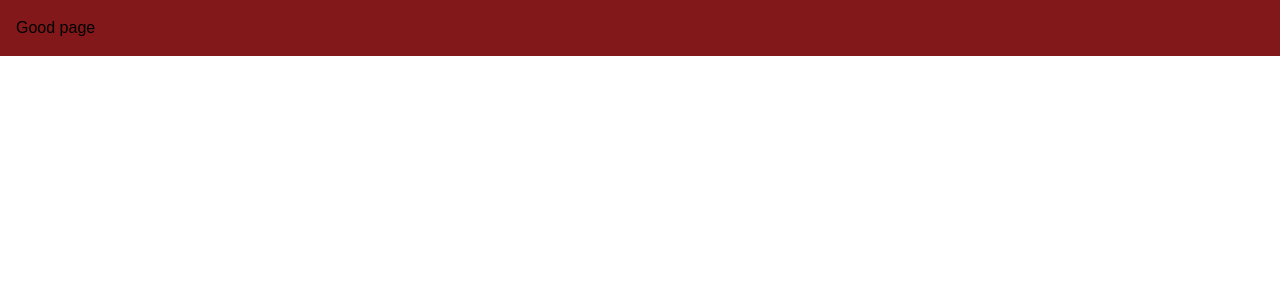
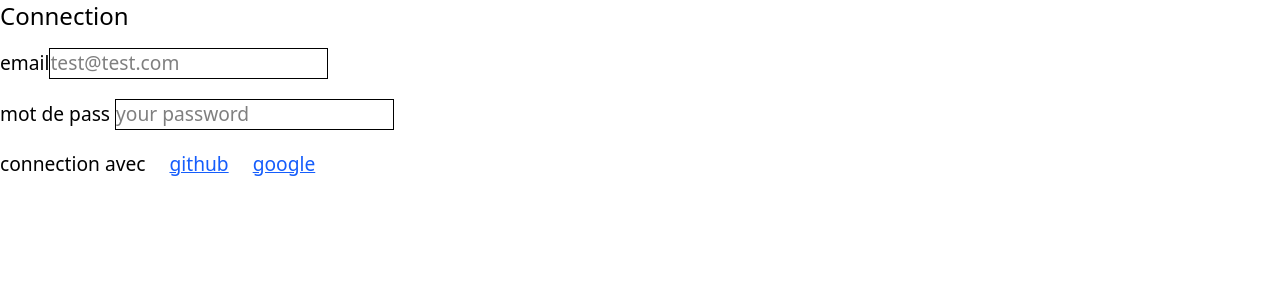
Before and after one commit to mysteriou13/expense-track, a Next.js app: page / in a window 1280 px wide. Shown: the top 300 px of the page. Built offline with nearby package versions, Linux system fonts and the light colour scheme; no server answers.

Commit message:
add connection with github account

```diff
--- a/package.json
+++ b/package.json
@@ -3,7 +3,7 @@
   "version": "0.1.0",
   "private": true,
   "scripts": {
-    "dev": "next dev",
+    "dev": "next dev --webpack",
     "build": "next build",
     "start": "next start",
     "lint": "eslint"
--- /dev/null
+++ b/src/app/api/auth/[...nextauth]/route.ts
@@ -0,0 +1,20 @@
+// src/app/api/auth/[...nextauth]/route.ts
+
+import NextAuth from "next-auth";
+import GitHubProvider from "next-auth/providers/github";
+
+export const authOptions = {
+  providers: [
+    GitHubProvider({
+      clientId: process.env.GITHUB_CLIENT_ID!,
+      clientSecret: process.env.GITHUB_CLIENT_SECRET!,
+    }),
+  ],
+  pages: {
+    signIn: "/auth/signin",
+  },
+};
+
+const handler = NextAuth(authOptions);
+
+export { handler as GET, handler as POST };
--- /dev/null
+++ b/src/app/components/Deconnection/Deconnection.tsx
@@ -0,0 +1,11 @@
+'use client'
+
+import { signOut } from "next-auth/react"
+
+export default function Deconnection() {
+  return (
+    <div>
+         <div className="hover:cursor-pointer" onClick={()=>signOut()}> deconnection </div>
+    </div>
+  )
+}
--- /dev/null
+++ b/src/app/components/fromConnection/fromConnection.tsx
@@ -0,0 +1,40 @@
+"use client";
+import { signIn } from "next-auth/react";
+export default function FromConnection() {
+  return (
+    <div>
+      <form>
+        <h1 className="text-2xl mb-4"> Connection</h1>
+        <div className="grid gap-5 text-[1.2em]">
+          <div>
+            <label> email</label>
+            <input
+              className="border-black"
+              name="email"
+              type="email"
+              placeholder="test@test.com"
+            />
+          </div>
+          <div>
+            <label> mot de pass </label>
+            <input
+              className="border-black"
+              name="pass"
+              type="password"
+              placeholder="your password"
+            />
+          </div>
+          <div className="flex gap-6">
+            connection avec
+            <div
+              className=" text-blue-600 underline hover:cursor-pointer"
+              onClick={() =>signIn("github")}>
+              github
+            </div>
+            <div className=" text-blue-600 underline hover:cursor-pointer"> google</div>
+          </div>
+        </div>
+      </form>
+    </div>
+  );
+}
--- a/src/app/globals.css
+++ b/src/app/globals.css
@@ -1,27 +1,9 @@
 @import "tailwindcss";
 
-:root {
-  --background: #ffffff;
-  --foreground: #171717;
-  /*add other colors */
-}
-
-/*
-@theme inline {
-  --color-background: var(--background);
-  --color-foreground: var(--foreground);
-  --font-sans: var(--font-geist-sans);
-  --font-mono: var(--font-geist-mono);
-}
-
-@media (prefers-color-scheme: dark) {
-  :root {
-    --background: #0a0a0a;
-    --foreground: #ededed;
+@layer base {
+  input,
+  textarea,
+  select {
+    @apply border border-gray-300;
   }
 }
-
-*/
-body {
-  font-family: Arial, Helvetica, sans-serif;
-}
--- a/src/app/page.tsx
+++ b/src/app/page.tsx
@@ -1,13 +1,17 @@
+import { getServerSession } from "next-auth/next";
+import { authOptions } from "./api/auth/[...nextauth]/route";
+import FromConnection from "./components/fromConnection/fromConnection";
+import Deconnection from "./components/Deconnection/Deconnection";
+export default async function Home() {
+  const session = await getServerSession(authOptions);
 
-
-export default function Home() {
   return (
-
-
-    <div className="bg-red-900 p-4">
-      <div>Good page</div>
+    <div>
+      {!session ? (
+        <FromConnection />
+      ) : (
+        <div>Bienvenue, {session.user?.name}<Deconnection/> </div>
+      )}
     </div>
-
-
   );
 }
--- a/src/pages/api/auth/[...nextauth].js
+++ /dev/null
@@ -1,15 +0,0 @@
-import NextAuth from "next-auth";
-import GithubProvider from "next-auth/providers/github";
-
-export const authOptions = {
-  providers: [
-    GithubProvider({
-      clientId: process.env.GITHUB_ID ?? "",
-      clientSecret: process.env.GITHUB_SECRET ?? "",
-    }),
-  ],
-};
-
-const handler = NextAuth(authOptions);
-
-export { handler as GET, handler as POST }; // App Router Server Route
```
Also changed, not shown: src/app/_app.tsx (renamed from src/pages/_app.tsx).
